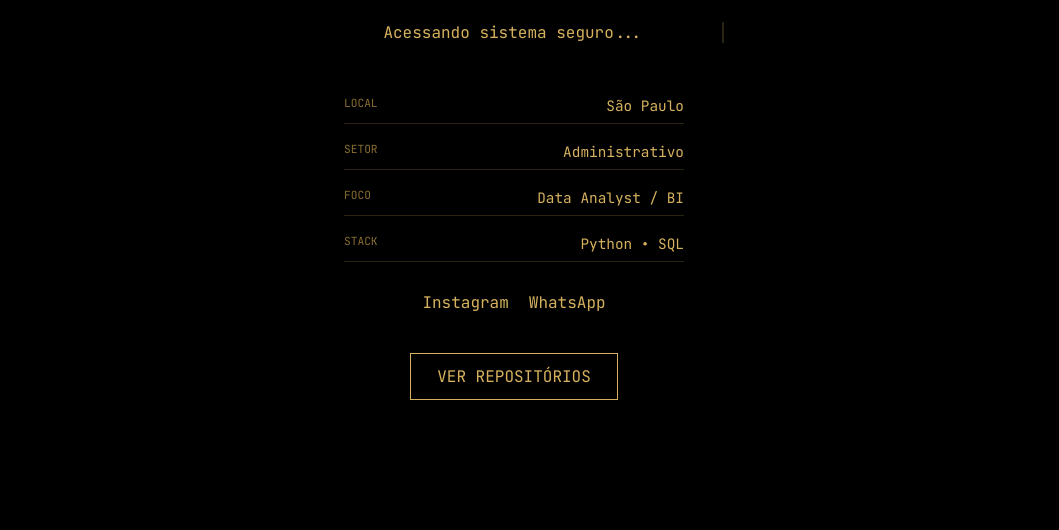
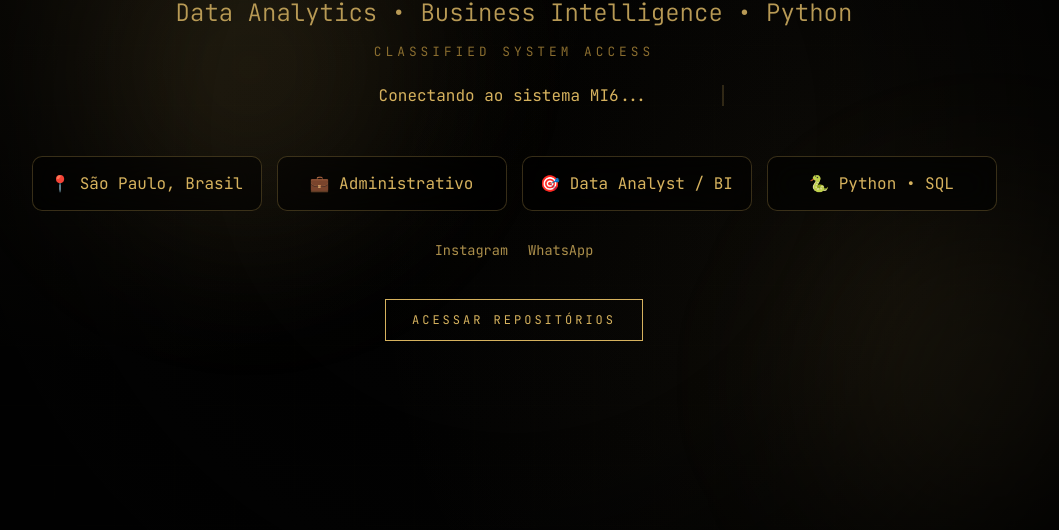
Before and after one commit to ViniciusBrandaoo/ViniciusBrandaoo.github.io, a plain HTML site: page index.html in a window 1280 px wide. Shown: the part 270-800 px from the top of the page, without its empty margins (126-1185 px from the left). Drawn offline with nearby package versions, Linux system fonts and the light colour scheme; a script that the page names is missing.

Commit message:
Update portfolio title and styling changes

```diff
--- a/index.html
+++ b/index.html
@@ -3,97 +3,214 @@
 <head>
 <meta charset="UTF-8" />
 <meta name="viewport" content="width=device-width, initial-scale=1.0"/>
-<title>Vinicius Soares Brandão | Portfolio</title>
+<title>Vinicius Soares Brandão | Classified Profile</title>
 
 <style>
 @import url('https://fonts.googleapis.com/css2?family=Playfair+Display:wght@500;700&family=JetBrains+Mono:wght@300;400;600&display=swap');
 
-*{margin:0;padding:0;box-sizing:border-box;}
+:root{
+  --gold:#d6b25e;
+  --gold2:#8a6d2f;
+  --bg:#050505;
+}
+
+*{
+  margin:0;
+  padding:0;
+  box-sizing:border-box;
+}
 
 body{
-  background:#000;
-  color:#d6b25e;
+  background:var(--bg);
+  color:var(--gold);
   font-family:'JetBrains Mono', monospace;
   overflow:hidden;
 }
 
-/* ===== PRISM BACKGROUND LAYER ===== */
-#bg{
+/* =========================
+   BACKGROUND LAYERS
+========================= */
+
+/* gradient base */
+.bg{
   position:fixed;
   inset:0;
+  background:
+    radial-gradient(circle at 20% 20%, rgba(214,178,94,0.08), transparent 40%),
+    radial-gradient(circle at 80% 70%, rgba(214,178,94,0.06), transparent 45%),
+    radial-gradient(circle at center, #000, #050505);
   z-index:0;
 }
 
-/* vinheta 007 */
+/* moving grid (MI6 HUD) */
+.grid{
+  position:fixed;
+  inset:0;
+  background-image:
+    linear-gradient(rgba(214,178,94,0.05) 1px, transparent 1px),
+    linear-gradient(90deg, rgba(214,178,94,0.05) 1px, transparent 1px);
+  background-size:60px 60px;
+  animation:moveGrid 20s linear infinite;
+  opacity:0.25;
+  z-index:1;
+}
+
+@keyframes moveGrid{
+  from{transform:translateY(0);}
+  to{transform:translateY(60px);}
+}
+
+/* floating orbs */
+.orb{
+  position:fixed;
+  width:600px;
+  height:600px;
+  background:radial-gradient(circle, rgba(214,178,94,0.12), transparent 60%);
+  filter:blur(60px);
+  animation:float 12s ease-in-out infinite;
+  z-index:1;
+}
+
+.orb2{
+  right:-200px;
+  bottom:-200px;
+  animation:float2 14s ease-in-out infinite;
+}
+
+@keyframes float{
+  0%,100%{transform:translate(0,0);}
+  50%{transform:translate(80px,40px);}
+}
+
+@keyframes float2{
+  0%,100%{transform:translate(0,0);}
+  50%{transform:translate(-80px,-60px);}
+}
+
+/* scanlines cinematic */
+body::after{
+  content:"";
+  position:fixed;
+  inset:0;
+  background:repeating-linear-gradient(
+    to bottom,
+    rgba(255,255,255,0.02),
+    transparent 2px,
+    transparent 6px
+  );
+  opacity:0.08;
+  z-index:2;
+  pointer-events:none;
+}
+
+/* vignette (cinema feel) */
 body::before{
   content:"";
   position:fixed;
   inset:0;
-  background:radial-gradient(circle at center, transparent 40%, rgba(0,0,0,0.9) 100%);
-  z-index:1;
+  background:radial-gradient(circle, transparent 40%, rgba(0,0,0,0.95) 100%);
+  z-index:2;
   pointer-events:none;
 }
 
-/* UI */
+/* =========================
+   CONTENT
+========================= */
+
 .container{
   position:relative;
-  z-index:2;
+  z-index:3;
   height:100vh;
   display:flex;
   flex-direction:column;
   justify-content:center;
   align-items:center;
   text-align:center;
+  padding:20px;
 }
 
+/* title */
 h1{
   font-family:'Playfair Display';
-  font-size:3rem;
+  font-size:3.2rem;
+  letter-spacing:2px;
+  animation:fadeUp 1.5s ease forwards;
 }
 
+/* subtitle */
 h2{
   margin-top:10px;
+  font-weight:300;
   color:#b89a55;
-  font-weight:300;
+  animation:fadeUp 2s ease forwards;
 }
 
+/* classified line */
 .line{
   margin-top:15px;
+  font-size:0.8rem;
   letter-spacing:4px;
-  color:#8a6d2f;
-  font-size:0.8rem;
+  color:var(--gold2);
+  opacity:0;
+  animation:fadeUp 2.5s ease forwards;
 }
 
+/* typing effect */
 .typing{
   margin-top:25px;
-  border-right:2px solid #d6b25e;
+  border-right:2px solid var(--gold);
+  white-space:nowrap;
   overflow:hidden;
-  white-space:nowrap;
   width:0;
-  animation:typing 3.5s steps(50,end) forwards, blink .8s infinite;
+  animation:typing 4s steps(60,end) forwards, blink .8s infinite;
 }
 
 @keyframes typing{to{width:420px;}}
 @keyframes blink{50%{border-color:transparent;}}
 
-/* info clean */
-.info{
-  margin-top:45px;
+/* =========================
+   CARDS MODERNOS (CLEAN)
+========================= */
+
+.cards{
+  margin-top:50px;
   display:flex;
-  flex-direction:column;
-  gap:10px;
+  gap:15px;
+  flex-wrap:wrap;
+  justify-content:center;
 }
 
-.row{
-  width:340px;
-  display:flex;
-  justify-content:space-between;
-  border-bottom:1px solid rgba(214,178,94,0.2);
-  padding:8px 0;
+.card{
+  width:230px;
+  padding:16px;
+  background:rgba(0,0,0,0.55);
+  border:1px solid rgba(214,178,94,0.25);
+  backdrop-filter:blur(14px);
+  border-radius:10px;
+  transform:translateY(20px);
+  opacity:0;
+  animation:cardIn 1s forwards;
+  transition:.3s;
 }
 
-.label{font-size:0.7rem;color:#8a6d2f;}
-.value{font-size:0.9rem;}
+.card:nth-child(1){animation-delay:2.8s;}
+.card:nth-child(2){animation-delay:3.0s;}
+.card:nth-child(3){animation-delay:3.2s;}
+.card:nth-child(4){animation-delay:3.4s;}
+
+@keyframes cardIn{
+  to{opacity:1; transform:translateY(0);}
+}
+
+.card:hover{
+  transform:translateY(-8px) scale(1.03);
+  border-color:var(--gold);
+  box-shadow:0 0 30px rgba(214,178,94,0.15);
+}
+
+/* =========================
+   SOCIAL
+========================= */
 
 .social{
   margin-top:30px;
@@ -102,39 +219,68 @@ h2{
 }
 
 .social a{
-  color:#d6b25e;
+  color:var(--gold);
   text-decoration:none;
+  font-size:0.85rem;
+  opacity:0.8;
+  transition:.3s;
 }
 
+.social a:hover{
+  opacity:1;
+  text-shadow:0 0 10px rgba(214,178,94,0.4);
+}
+
+/* button */
 .btn{
   margin-top:40px;
   padding:12px 26px;
-  border:1px solid #d6b25e;
-  color:#d6b25e;
+  border:1px solid var(--gold);
+  color:var(--gold);
   text-decoration:none;
+  letter-spacing:3px;
+  font-size:0.75rem;
+  transition:.4s;
 }
-.btn:hover{background:#d6b25e;color:#000;}
+
+.btn:hover{
+  background:var(--gold);
+  color:#000;
+}
+
+/* =========================
+   ANIMATIONS
+========================= */
+
+@keyframes fadeUp{
+  from{opacity:0; transform:translateY(10px);}
+  to{opacity:1; transform:translateY(0);}
+}
+
 </style>
 </head>
 
 <body>
 
-<div id="bg"></div>
+<div class="bg"></div>
+<div class="grid"></div>
+<div class="orb"></div>
+<div class="orb orb2"></div>
 
 <div class="container">
 
   <h1>Vinicius Soares Brandão</h1>
   <h2>Data Analytics • Business Intelligence • Python</h2>
 
-  <div class="line">CLASSIFIED PORTFOLIO</div>
+  <div class="line">CLASSIFIED SYSTEM ACCESS</div>
 
-  <div class="typing">Acessando sistema seguro...</div>
+  <div class="typing">Conectando ao sistema MI6...</div>
 
-  <div class="info">
-    <div class="row"><span class="label">LOCAL</span><span class="value">São Paulo</span></div>
-    <div class="row"><span class="label">SETOR</span><span class="value">Administrativo</span></div>
-    <div class="row"><span class="label">FOCO</span><span class="value">Data Analyst / BI</span></div>
-    <div class="row"><span class="label">STACK</span><span class="value">Python • SQL</span></div>
+  <div class="cards">
+    <div class="card">📍 São Paulo, Brasil</div>
+    <div class="card">💼 Administrativo</div>
+    <div class="card">🎯 Data Analyst / BI</div>
+    <div class="card">🐍 Python • SQL</div>
   </div>
 
   <div class="social">
@@ -142,81 +288,9 @@ h2{
     <a href="https://wa.me/5511988226487">WhatsApp</a>
   </div>
 
-  <a class="btn" href="https://github.com/">VER REPOSITÓRIOS</a>
+  <a class="btn" href="https://github.com/">ACESSAR REPOSITÓRIOS</a>
 
 </div>
 
-<!-- ================= PRISM REAL (OGL) ================= -->
-<script src="https://cdn.jsdelivr.net/npm/ogl@0.0.32/dist/ogl.umd.js"></script>
-
-<script>
-const { Renderer, Program, Mesh, Triangle } = OGL;
-
-const container = document.getElementById("bg");
-
-const renderer = new Renderer({ dpr: 2 });
-const gl = renderer.gl;
-container.appendChild(gl.canvas);
-
-gl.clearColor(0,0,0,1);
-
-const geometry = new Triangle(gl);
-
-const vertex = `
-attribute vec2 position;
-void main() {
-  gl_Position = vec4(position, 0.0, 1.0);
-}
-`;
-
-const fragment = `
-precision highp float;
-uniform float uTime;
-
-void main(){
-  vec2 uv = gl_FragCoord.xy / 800.0;
-
-  float wave =
-    sin(uv.x * 10.0 + uTime) *
-    cos(uv.y * 10.0 - uTime);
-
-  vec3 gold = vec3(0.84,0.7,0.35);
-
-  float glow = smoothstep(0.2,0.8,wave);
-
-  gl_FragColor = vec4(gold * glow * 0.6, glow * 0.25);
-}
-`;
-
-const program = new Program(gl, {
-  vertex,
-  fragment,
-  uniforms:{
-    uTime:{value:0}
-  }
-});
-
-const mesh = new Mesh(gl, { geometry, program });
-
-function resize(){
-  renderer.setSize(window.innerWidth, window.innerHeight);
-}
-window.addEventListener("resize", resize);
-resize();
-
-let t = 0;
-
-function animate(){
-  t += 0.01;
-  program.uniforms.uTime.value = t;
-
-  renderer.render({ scene: mesh });
-
-  requestAnimationFrame(animate);
-}
-
-animate();
-</script>
-
 </body>
 </html>
```
